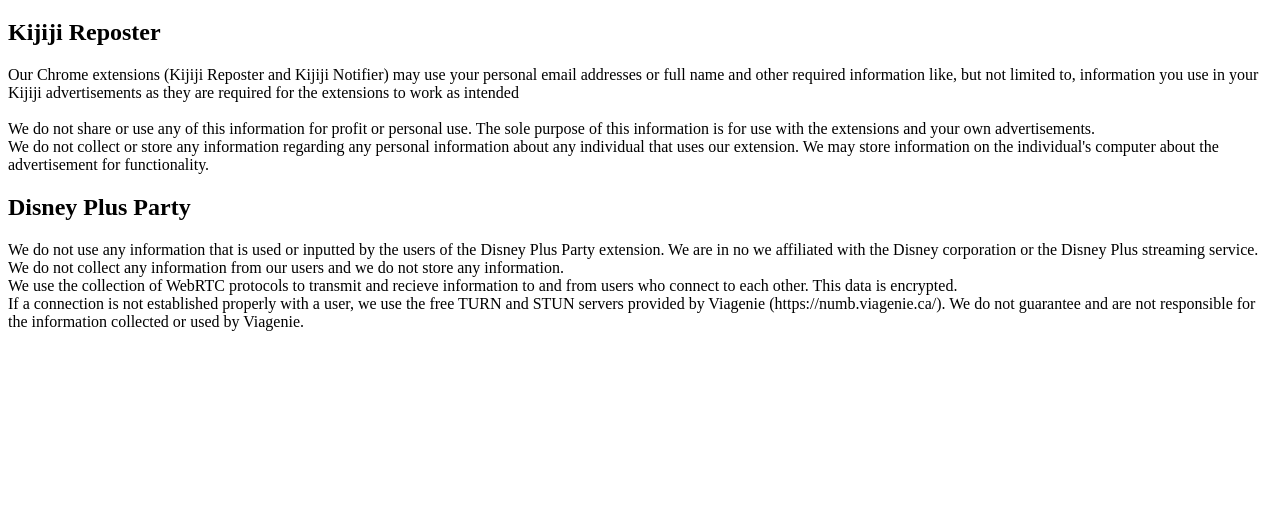
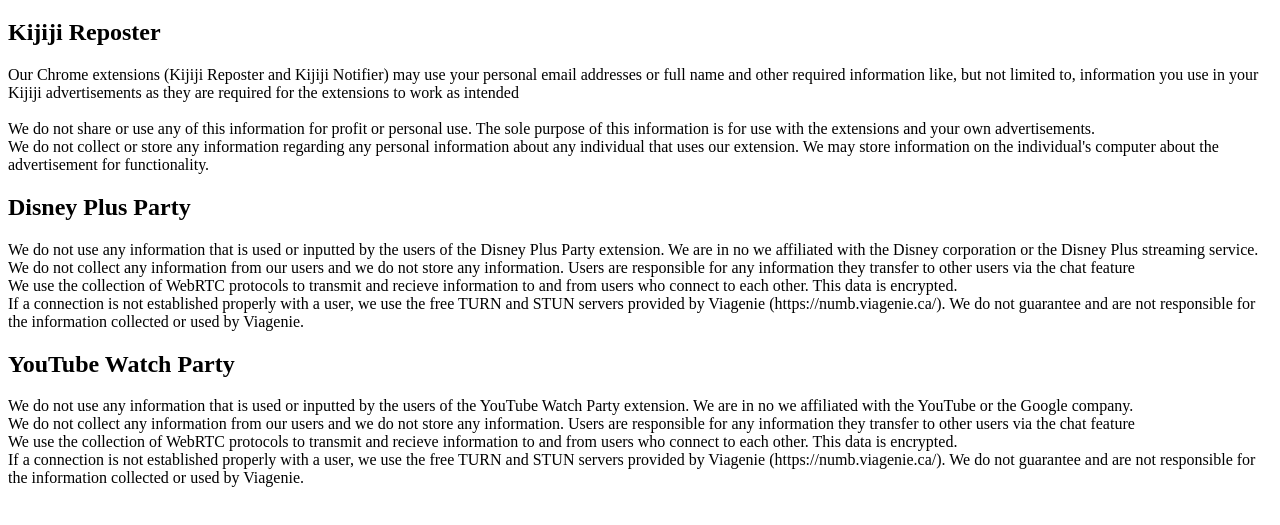
Before and after one commit to TripSSoftware/PrivacyPolicy, a plain HTML site: page index.html in a window 1280 px wide. Shown: the part 61-586 px from the top of the page. Drawn offline with Linux system fonts and the light colour scheme.

Commit message:
Update index.html

```diff
--- a/index.html
+++ b/index.html
@@ -16,10 +16,20 @@
 <h2>Disney Plus Party</h2>
 We do not use any information that is used or inputted by the users of the Disney Plus Party extension. We are in no we affiliated with the Disney corporation or the Disney Plus streaming service.
 <br>
-We do not collect any information from our users and we do not store any information.
+We do not collect any information from our users and we do not store any information. Users are responsible for any information they transfer to other users via the chat feature
 <br>
 We use the collection of WebRTC protocols to transmit and recieve information to and from users who connect to each other. This data is encrypted.
 <br>
 If a connection is not established properly with a user, we use the free TURN and STUN servers provided by Viagenie (https://numb.viagenie.ca/). We do not guarantee and are not responsible for the information collected or used by Viagenie.
+
+<h2>YouTube Watch Party</h2>
+We do not use any information that is used or inputted by the users of the YouTube Watch Party extension. We are in no we affiliated with the YouTube or the Google company.
+<br>
+We do not collect any information from our users and we do not store any information. Users are responsible for any information they transfer to other users via the chat feature
+<br>
+We use the collection of WebRTC protocols to transmit and recieve information to and from users who connect to each other. This data is encrypted.
+<br>
+If a connection is not established properly with a user, we use the free TURN and STUN servers provided by Viagenie (https://numb.viagenie.ca/). We do not guarantee and are not responsible for the information collected or used by Viagenie.
+
 </body>
 </html>
```
